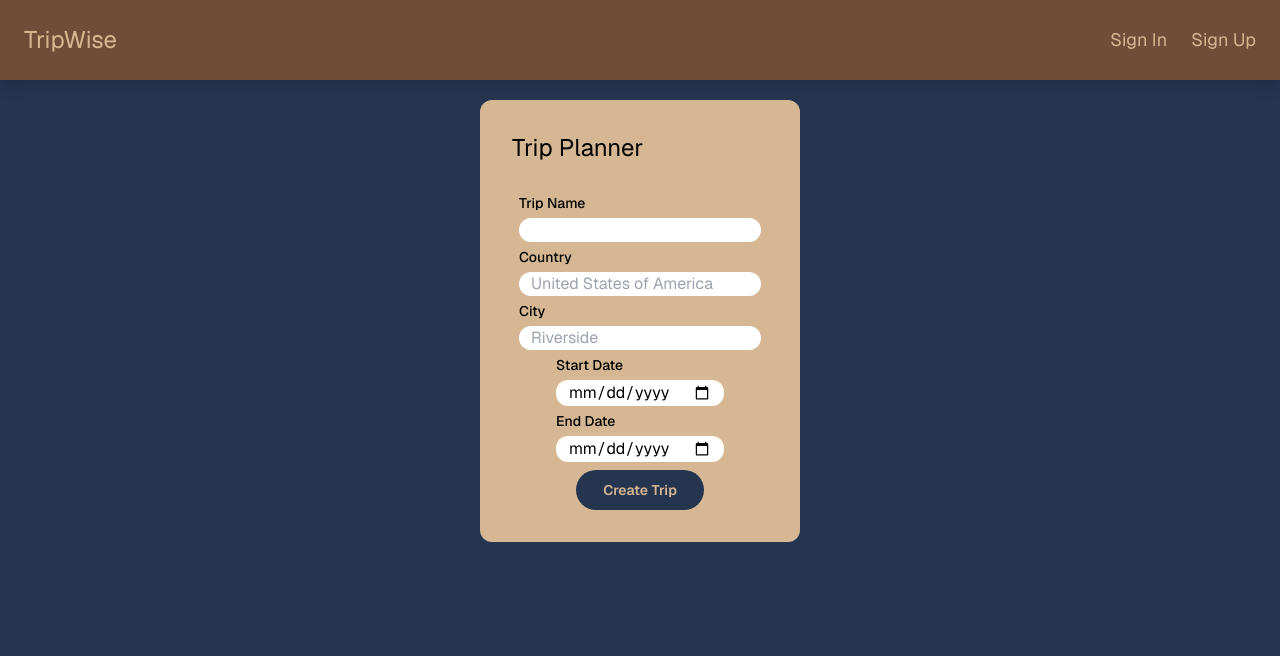
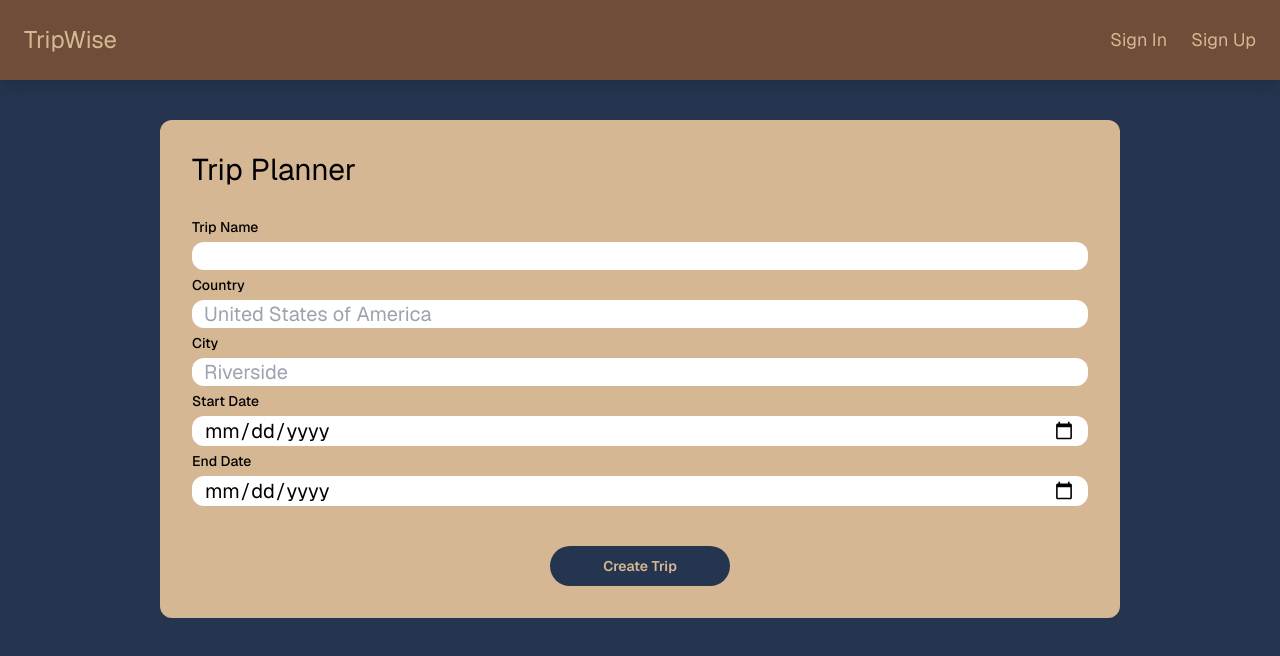
Before and after one commit to rkondoker/cs180_travelplanner, a Next.js app: page /trip-planner in a window 1280 px wide. Shown: the top 656 px of the page. Built offline with nearby package versions, Linux system fonts and the light colour scheme; no server answers.

Commit message:
Fixed trip planner UI

```diff
--- a/app/trip-planner/page.tsx
+++ b/app/trip-planner/page.tsx
@@ -1,56 +1,47 @@
 import { SubmitButton } from "@/components/submit-button";
 import { Label } from "@/components/ui/label";
 
+const fields = [
+  { label: "Trip Name", name: "trip-name", type: "text", placeholder: "" },
+  {
+    label: "Country",
+    name: "destination",
+    type: "text",
+    placeholder: "United States of America",
+  },
+  { label: "City", name: "city", type: "text", placeholder: "Riverside" },
+  { label: "Start Date", name: "start-date", type: "date", placeholder: "" },
+  { label: "End Date", name: "end-date", type: "date", placeholder: "" },
+];
+
 export default async function Login() {
   return (
-    <div className="flex flex-col items-center justify-center mt-5 bg-trip-brown-100 rounded-xl p-8 font-trip-main">
-      <form className="flex flex-col min-w-64 items-stretch justify-center w-full max-w-sm">
-        <h1 className="text-2xl font-trip-main">Trip Planner</h1>
-        <div className="flex flex-col items-center justify-center gap-2 mt-8">
-          <div className="flex flex-col justify-start items-start gap-2">
-            <Label htmlFor="trip-name">Trip Name</Label>
-            <input className="rounded-xl px-3" name="trip-name" required />
-          </div>
-          <div className="flex flex-col justify-start items-start gap-2">
-            <Label htmlFor="country">Country</Label>
-            <input
-              className="px-3 rounded-xl"
-              name="destination"
-              placeholder="United States of America"
-              required
-            />
-          </div>
-          <div className="flex flex-col justify-start items-start gap-2">
-            <Label htmlFor="city">City</Label>
-            <input
-              className="px-3 rounded-xl"
-              name="city"
-              placeholder="Riverside"
-              required
-            />
-          </div>
-          <div className="flex flex-col justify-start items-start gap-2">
-            <Label htmlFor="start-date">Start Date</Label>
-            <input
-              className="rounded-xl px-3"
-              type="date"
-              name="start date"
-              required
-            />
-          </div>
-          <div className="flex flex-col justify-start items-start gap-2">
-            <Label htmlFor="end-date">End Date</Label>
-            <input
-              className="rounded-xl px-3"
-              type="date"
-              name="end date"
-              required
-            />
-          </div>
+    <div className="flex flex-col items-center justify-center m-10 w-3/4 bg-trip-brown-100 rounded-xl p-8 font-trip-main">
+      <form className="flex flex-col w-11/12 items-stretch w-full text-3xl font-trip-main">
+        {" "}
+        Trip Planner
+        <div className="flex flex-col text-xl gap-2 mt-8">
+          {fields.map(({ label, name, type, placeholder }) => (
+            <div
+              key={name}
+              className="flex flex-col justify-start w-full items-start gap-2"
+            >
+              <Label htmlFor={name}>{label}</Label>
+              <input
+                className="px-3 w-full rounded-xl"
+                type={type}
+                name={name}
+                placeholder={placeholder}
+                required
+              />
+            </div>
+          ))}
+        </div>
+        <div className="flex justify-center items-center mt-5">
           <SubmitButton
             pendingText="Creating Trip.."
             // formAction={signInAction}
-            className="bg-trip-blue-200 w-1/4 text-trip-brown-100 px-16 py-2 rounded-full font-semibold hover:scale-105 transition"
+            className="bg-trip-blue-200 w-1/5 justify-center mt-5 items-center text-trip-brown-100 px-16 py-2 rounded-full font-semibold hover:scale-105 hover:bg-trip-blue-200 transition"
           >
             Create Trip
           </SubmitButton>
```
